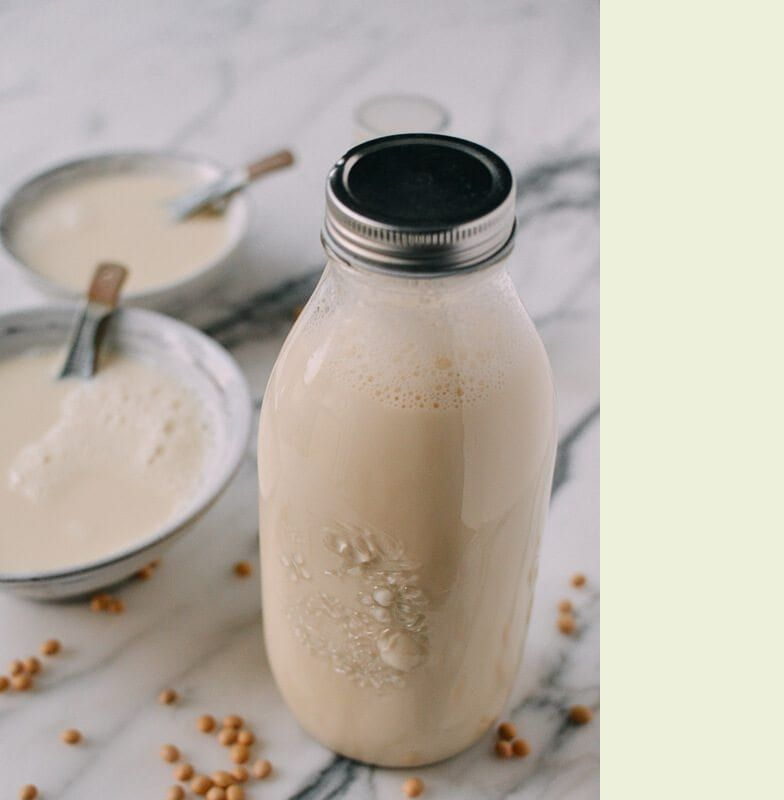
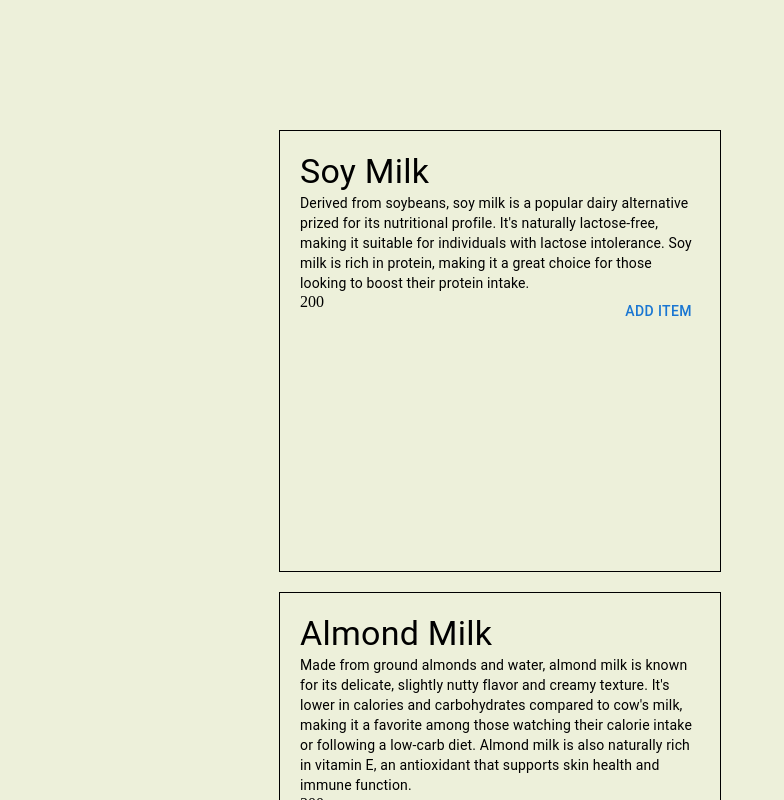
Before and after one commit to singh-ritu/Milkify, a React (Vite) app: page /menu in a window 1280 px wide. Shown: the top 800 px of the page, without its empty margins (0-784 px from the left). Built offline with nearby package versions, Linux system fonts and the light colour scheme.

Commit message:
items css added

```diff
--- a/src/Menu/Menu.tsx
+++ b/src/Menu/Menu.tsx
@@ -1,5 +1,6 @@
 import { Button, Typography } from "@mui/material";
 import { itemsArray, itemsType } from "./MenuItems";
+import "./menu.styles.css";
 
 function Menu() {
   return (
@@ -8,9 +9,9 @@ function Menu() {
         <div className="menu-items">
           {itemsArray.map((item: itemsType) => (
             <div className="item-box">
-              <div>
+              {/* <div>
                 <img src={item.image} className="item-img" />
-              </div>
+              </div> */}
               <div className="item-details">
                 <div className="item-name">
                   <Typography variant="h4" component="div">
--- a/src/Menu/items.styles.css
+++ b/src/Menu/items.styles.css
@@ -1,11 +1,4 @@
 .menu {
   background-color: #edf0da;
-  /* background: rgb(165, 170, 82);
-  background: radial-gradient(
-    circle,
-    rgba(165, 170, 82, 1) 42%,
-    rgba(237, 240, 218, 1) 96%,
-    rgba(237, 240, 218, 1) 100%
-  ); */
-  height: 100vh;
+  height: 100%;
 }
--- /dev/null
+++ b/src/Menu/menu.styles.css
@@ -0,0 +1,25 @@
+.menu-items {
+  max-width: 800px;
+  display: flex;
+  flex-direction: column;
+  align-items: center;
+  justify-content: center;
+  padding: 20px 0;
+}
+
+.menu-container {
+  padding: 100px;
+}
+.item-box {
+  width: 400px;
+  height: 400px;
+  padding: 20px;
+  margin: 10px;
+  border: 1px solid black;
+}
+
+/* .item-img {
+  width: 500px;
+  height: 300px;
+  background-size: cover;
+} */
```
